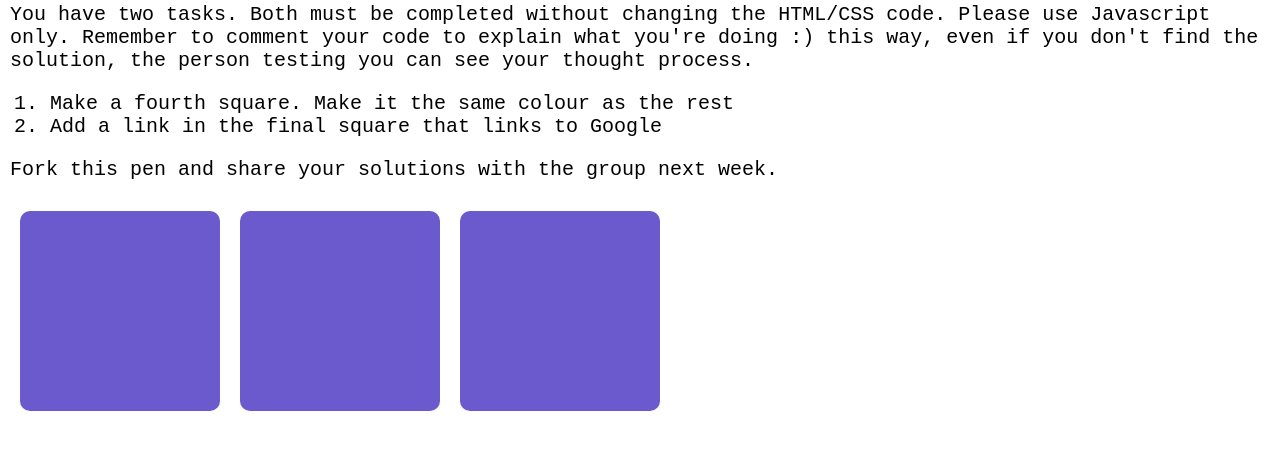
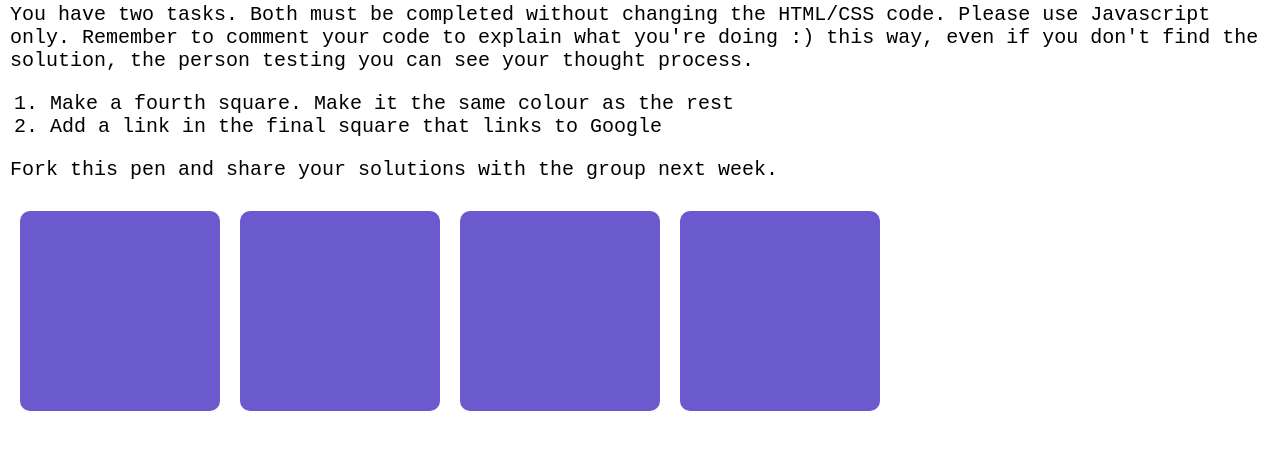
Before and after one commit to ISTANBULBEKLE/mock-interview-practice, a plain HTML site: page index.html in a window 1280 px wide. Shown: the part 209-658 px from the top of the page. Drawn offline with Linux system fonts and the light colour scheme.

Commit message:
lastDiv added, href added

```diff
--- a/main.js
+++ b/main.js
@@ -1,19 +1,32 @@
+/*
+ The solution for this challenge requires JavaScript DOM manipulation.
+ So we need;
+    1- to target second <article> element in the DOM,
+    2- create a new <div> element,
+    3- assign to this <div> the same class like the one in the siblings,
+    4- target the last <div> element in the second <article> and set its src attribute to www.google.com,
+    5- and than append new <div> element to its parent.
+    6- Lastly, we need to initialize this DOM event as a function and load with the onload of the window.  */
 
 
-let body = document.querySelector("body")
 
 function addDiv() {
-	let main = document.querySelector("main");
-	let articleElement = main.lastElementChild();
-	let newDiv = document.createElement("div");
-	newDiv.className = "square";
-	newDiv.appendChild(articleElement);
-    articleElement.appendChild(main);
-    main.appendChild(body);
+    let body = document.querySelector("body");
+    let main = document.querySelector("main");
+    let articleElement = document.querySelector("main").lastElementChild;
+    let newDiv = document.createElement("div");
+    newDiv.className = "square";
+    articleElement.appendChild(newDiv);
+    main.appendChild(articleElement);
+    body.appendChild(main);
 
-	let lastDiv = articleElement.lastChild();
-	lastDiv.setAttribute("src", "https://www.google.com/");
-
-}
+    let lastDiv = document.querySelector(".square-container").lastElementChild;
+    lastDiv.setAttribute("href", "https://www.google.com/");
+    // let aTag = document.createElement("a");
+    // aTag.setAttribute("href", "https://www.google.com/");
+    // aTag.className = "square";
+    // lastDiv.appendChild(aTag);
+    console.log(lastDiv);
+};
 
 window.onload = addDiv;
```
Also changed, not shown: index.html (+0 -1 lines).
